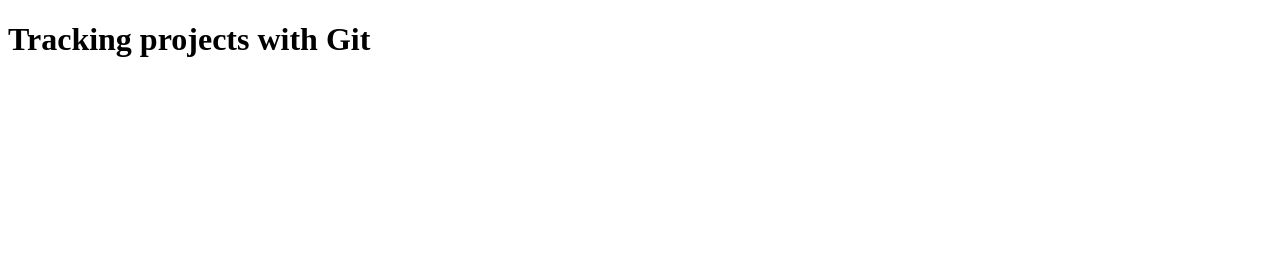
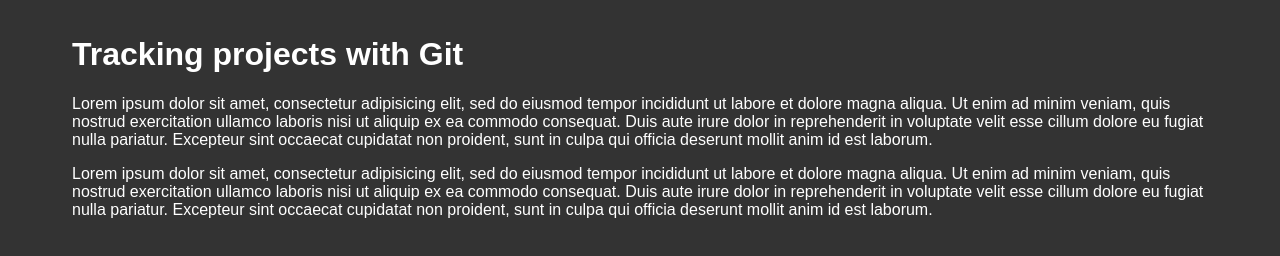
Before and after one commit to jmaine123/day5, a plain HTML site: page index.html in a window 1280 px wide. Drawn offline with Linux system fonts and the light colour scheme.

Commit message:
added styles. Background is black, text is white

```diff
--- a/index.html
+++ b/index.html
@@ -3,10 +3,14 @@
 
 <head>
   <title>Git - Day 5</title>
+  <link rel="stylesheet" type="text/css" href="main.css">
 </head>
 
 <body>
   <h1> Tracking projects with Git</h1>
+  <p>Lorem ipsum dolor sit amet, consectetur adipisicing elit, sed do eiusmod tempor incididunt ut labore et dolore magna aliqua. Ut enim ad minim veniam, quis nostrud exercitation ullamco laboris nisi ut aliquip ex ea commodo consequat. Duis aute irure dolor in reprehenderit in voluptate velit esse cillum dolore eu fugiat nulla pariatur. Excepteur sint occaecat cupidatat non proident, sunt in culpa qui officia deserunt mollit anim id est laborum.
+  </p>
+  <p>Lorem ipsum dolor sit amet, consectetur adipisicing elit, sed do eiusmod tempor incididunt ut labore et dolore magna aliqua. Ut enim ad minim veniam, quis nostrud exercitation ullamco laboris nisi ut aliquip ex ea commodo consequat. Duis aute irure dolor in reprehenderit in voluptate velit esse cillum dolore eu fugiat nulla pariatur. Excepteur sint occaecat cupidatat non proident, sunt in culpa qui officia deserunt mollit anim id est laborum.</p>
 </body>
 
 </html>
--- a/main.css
+++ b/main.css
@@ -0,0 +1,8 @@
+html{
+  font-family: sans-serif;
+  width: 90%;
+  background-color: #333;
+  color: #fff;
+  padding:15px;
+  margin: 0 auto;
+}
```
